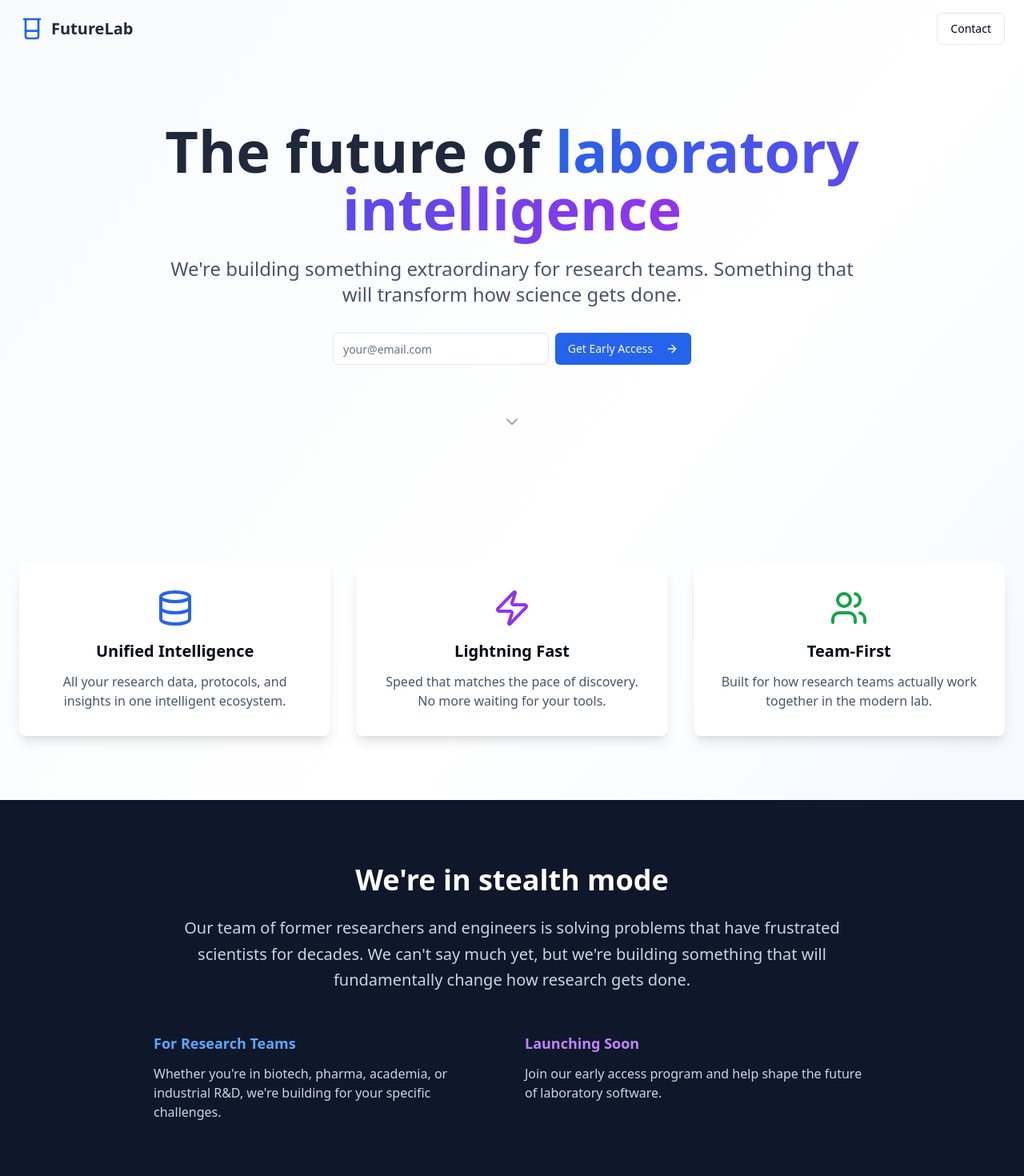
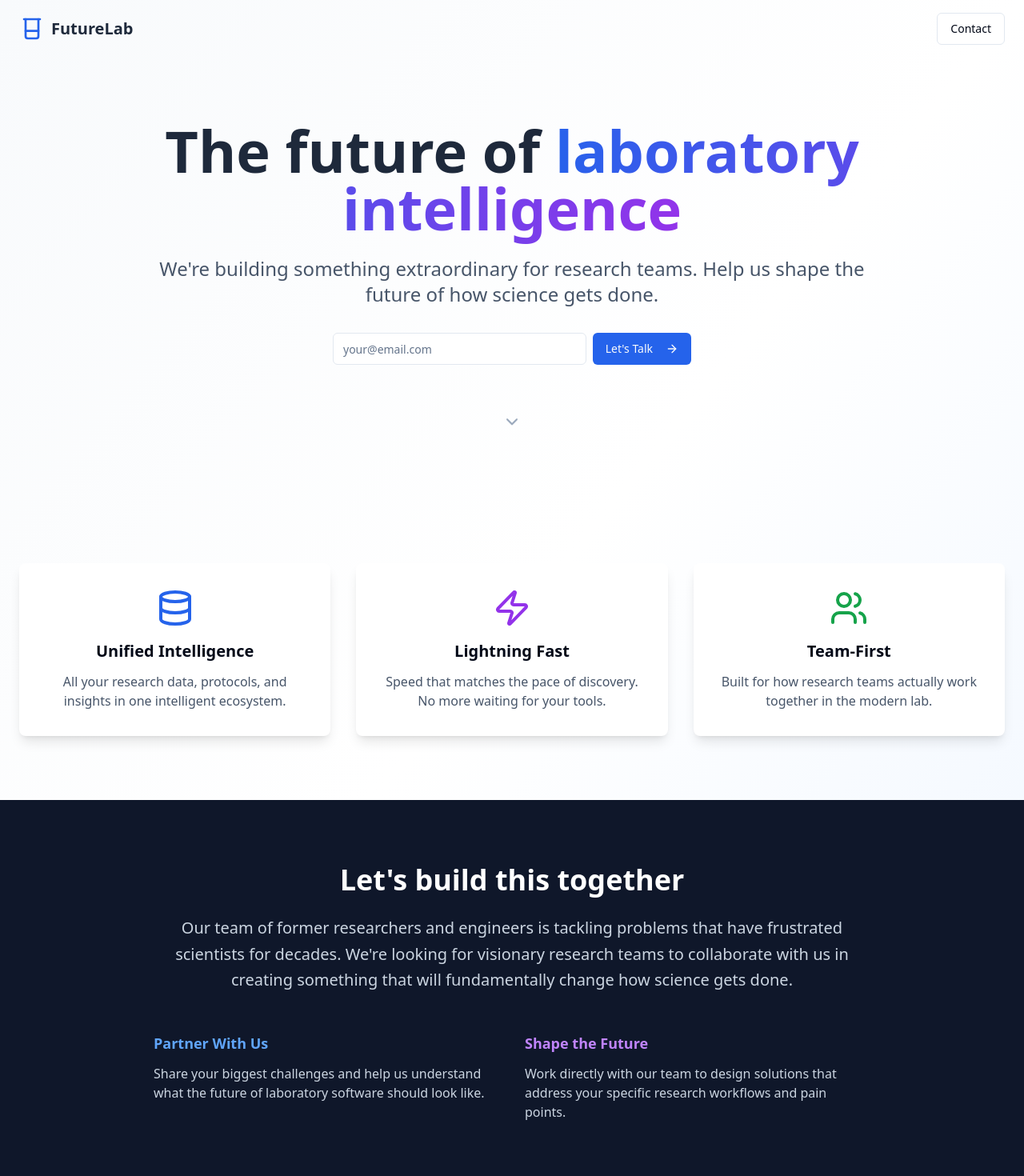
Before and after one commit to tulpahq/future-lab-insights, a React (Vite) app: page / in a window 1280 px wide. Shown: the top 1470 px of the page at 80% size. Built offline with nearby package versions, Linux system fonts and the light colour scheme.

Commit message:
Refactor: Update landing page copy
Update the copy on the landing page to focus on recruiting design partners and gathering feedback, rather than launching soon and collecting a waitlist.

```diff
--- a/src/pages/Index.tsx
+++ b/src/pages/Index.tsx
@@ -15,8 +15,8 @@ const Index = () => {
     e.preventDefault();
     if (email) {
       toast({
-        title: "Thanks for your interest!",
-        description: "We'll be in touch soon with updates.",
+        title: "Thanks for reaching out!",
+        description: "We'll be in touch to learn more about your needs.",
       });
       setEmail("");
     }
@@ -42,7 +42,7 @@ const Index = () => {
           </h1>
           <p className="text-xl md:text-2xl text-slate-600 mb-8 leading-relaxed">
             We're building something extraordinary for research teams.
-            Something that will transform how science gets done.
+            Help us shape the future of how science gets done.
           </p>
           <div className="flex flex-col sm:flex-row gap-4 justify-center items-center mb-16">
             <form onSubmit={handleEarlyAccess} className="flex gap-2 w-full max-w-md">
@@ -55,7 +55,7 @@ const Index = () => {
                 required
               />
               <Button type="submit" className="bg-blue-600 hover:bg-blue-700">
-                Get Early Access
+                Let's Talk
                 <ArrowRight className="ml-2 h-4 w-4" />
               </Button>
             </form>
@@ -104,25 +104,26 @@ const Index = () => {
       {/* Mystery Section */}
       <section className="px-6 py-20 bg-slate-900 text-white">
         <div className="max-w-4xl mx-auto text-center">
-          <h2 className="text-4xl font-bold mb-6">We're in stealth mode</h2>
+          <h2 className="text-4xl font-bold mb-6">Let's build this together</h2>
           <p className="text-xl text-slate-300 mb-8 leading-relaxed">
-            Our team of former researchers and engineers is solving problems that have
-            frustrated scientists for decades. We can't say much yet, but we're building
-            something that will fundamentally change how research gets done.
+            Our team of former researchers and engineers is tackling problems that have
+            frustrated scientists for decades. We're looking for visionary research teams
+            to collaborate with us in creating something that will fundamentally change
+            how science gets done.
           </p>
           <div className="grid md:grid-cols-2 gap-8 mt-12">
             <div className="text-left">
-              <h3 className="text-lg font-semibold mb-3 text-blue-400">For Research Teams</h3>
+              <h3 className="text-lg font-semibold mb-3 text-blue-400">Partner With Us</h3>
               <p className="text-slate-300">
-                Whether you're in biotech, pharma, academia, or industrial R&D,
-                we're building for your specific challenges.
+                Share your biggest challenges and help us understand what the future
+                of laboratory software should look like.
               </p>
             </div>
             <div className="text-left">
-              <h3 className="text-lg font-semibold mb-3 text-purple-400">Launching Soon</h3>
+              <h3 className="text-lg font-semibold mb-3 text-purple-400">Shape the Future</h3>
               <p className="text-slate-300">
-                Join our early access program and help shape the future of
-                laboratory software.
+                Work directly with our team to design solutions that address your
+                specific research workflows and pain points.
               </p>
             </div>
           </div>
```
